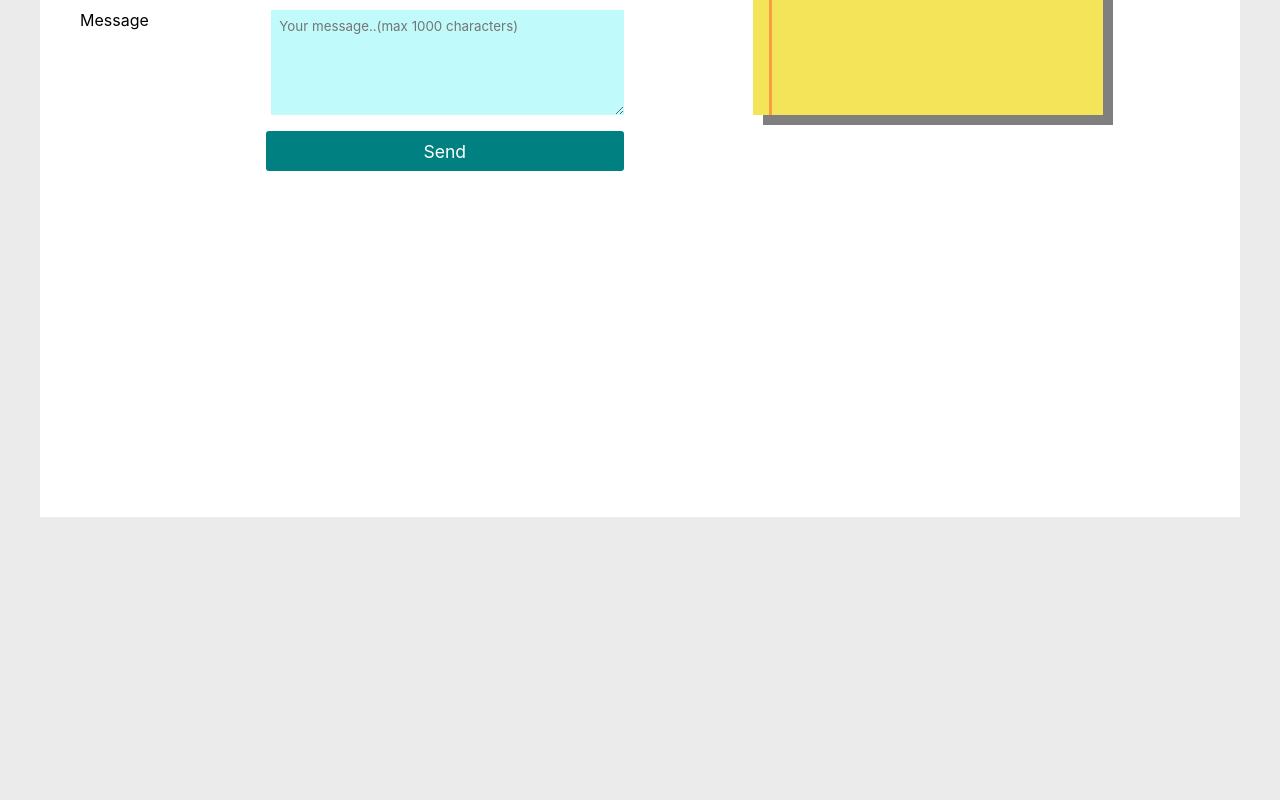
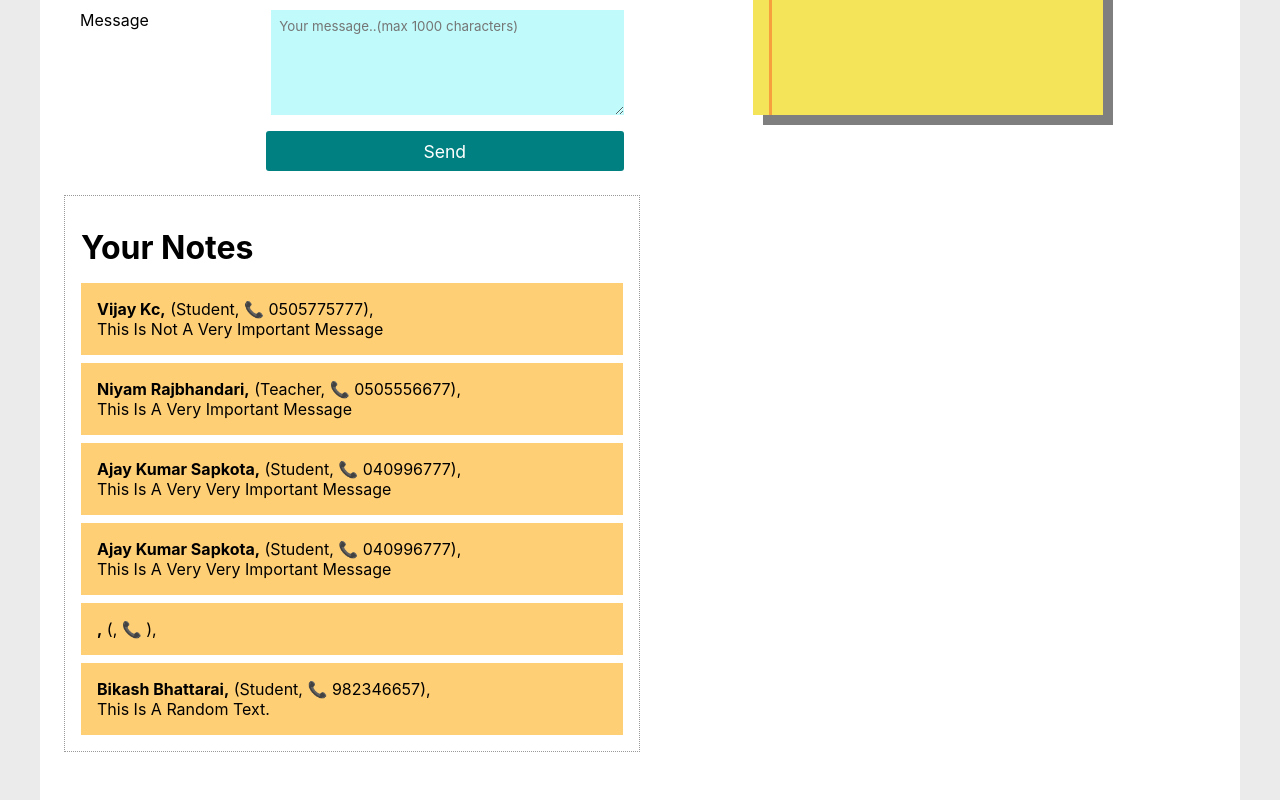
Before and after one commit to kcvijay/react_form, a React (Create React App) app: page / in a window 1280 px wide. Shown: the part 283-1083 px from the top of the page. Before the commit the page ends 800 px from the top, so only its background shows below. Built offline with nearby package versions, Linux system fonts and the light colour scheme; data requests are answered from the project's data file.

Commit message:
Code refactored per functional app and added axios get and post

```diff
--- /dev/null
+++ b/db.json
@@ -0,0 +1,52 @@
+{
+  "notes": [
+    {
+      "id": 1,
+      "firstname": "vijay",
+      "lastname": "kc",
+      "phone": "0505775777",
+      "role": "student",
+      "message": "This is not a very important message"
+    },
+    {
+      "id": 2,
+      "firstname": "niyam",
+      "lastname": "rajbhandari",
+      "phone": "0505556677",
+      "role": "teacher",
+      "message": "This is a very important message"
+    },
+    {
+      "id": 3,
+      "firstname": "ajay Kumar",
+      "lastname": "sapkota",
+      "phone": "040996777",
+      "role": "student",
+      "message": "This is a very very important message"
+    },
+    {
+      "id": 4,
+      "firstname": "ajay Kumar",
+      "lastname": "sapkota",
+      "phone": "040996777",
+      "role": "student",
+      "message": "This is a very very important message"
+    },
+    {
+      "firstname": "",
+      "lastname": "",
+      "phone": "",
+      "role": "",
+      "message": "",
+      "id": 5
+    },
+    {
+      "firstname": "Bikash",
+      "lastname": "Bhattarai",
+      "phone": "982346657",
+      "role": "Student",
+      "message": "This is a random text.",
+      "id": 6
+    }
+  ]
+}
--- a/package.json
+++ b/package.json
@@ -15,7 +15,8 @@
     "start": "react-scripts start",
     "build": "react-scripts build",
     "test": "react-scripts test",
-    "eject": "react-scripts eject"
+    "eject": "react-scripts eject",
+    "server": "json-server -p3001 --watch db.json"
   },
   "eslintConfig": {
     "extends": [
@@ -34,5 +35,8 @@
       "last 1 firefox version",
       "last 1 safari version"
     ]
+  },
+  "devDependencies": {
+    "json-server": "^0.17.1"
   }
 }
--- a/src/App.css
+++ b/src/App.css
@@ -1,6 +1,6 @@
 .app {
   width: 1200px;
-  height: 100vh;
+  min-height: 100vh;
   margin: 0 auto;
   background-color: #fff;
   padding: 1.5rem;
--- a/src/App.js
+++ b/src/App.js
@@ -1,64 +1,65 @@
-import React, { Component } from "react";
+import React, { useState, useEffect } from "react";
+import axios from "axios";
+
 import Form from "./Form";
 import ShowForm from "./ShowForm";
 import Modal from "./Modal";
+import NotesList from "./NotesList";
+
 import "./App.css";
 
-class App extends Component {
-  state = {
-    note: {
+const App = () => {
+  const [contact, setContact] = useState({
     firstname: "",
     lastname: "",
     phone: "",
     role: "",
     message: "",
-    },
-    show: false,
+  });
+
+  const [showModal, setShowModal] = useState(false); // Default modal opening state is false.
+
+  const changeHandler = (e) => {
+    setContact({ ...contact, [e.target.name]: e.target.value }); //Opening a 'contact' as whole and update with input data based on input section name
   };
 
-  changeHandler = (e) => {
+  //Opens modal with the input data.
+  const sendData = (e) => {
     e.preventDefault();
-    this.setState({
-      note: { ...this.state.note, [e.target.name]: e.target.value },
-    });
+    setShowModal(true);
   };
 
-  showModal = (e) => {
-    e.preventDefault();
-    this.setState({
-      show: !this.state.show,
-      // Making opposite state of what it was.
-    });
-  };
-
-  closeHandler = (e) => {
-    this.setState({
-      note: {
+  // Closes modal
+  const closeHandler = (e) => {
+    setShowModal(false);
+    setContact({
       firstname: "",
       lastname: "",
       phone: "",
       role: "",
       message: "",
-      },
-      show: !this.state.show,
     });
   };
 
-  render() {
+  const submitHandler = () => {
+    axios.post("http://localhost:3001/notes", { ...contact });
+    setShowModal(false);
+    closeHandler();
+  };
+
   return (
     <div className="app">
-        <Form
-          getValues={this.changeHandler}
-          showModal={this.showModal}
-          {...this.state.note}
+      <Form getValues={changeHandler} showModal={sendData} />
+      <ShowForm {...contact} />
+      {showModal && (
+        <Modal
+          {...contact}
+          close={closeHandler}
+          submitHandler={submitHandler}
         />
-        <ShowForm {...this.state.note} />
-        {this.state.show && (
-          <Modal {...this.state.note} close={this.closeHandler} />
       )}
+      <NotesList />
     </div>
   );
-  }
-}
-
+};
 export default App;
--- a/src/Form.jsx
+++ b/src/Form.jsx
@@ -1,7 +1,14 @@
 import React from "react";
 import "./Form.css";
 
-const Form = (props) => {
+const Form = ({
+  getValues,
+  firstname,
+  lastname,
+  phone,
+  message,
+  showModal,
+}) => {
   return (
     <section className="form">
       <h2>Please enter your details.</h2>
@@ -13,9 +20,10 @@ const Form = (props) => {
           <input
             type="text"
             name="firstname"
+            id="firstname"
             placeholder="For ex. John"
-            onChange={props.getValues}
-            value={props.firstname}
+            onChange={getValues}
+            value={firstname}
             required
           />
         </div>
@@ -26,9 +34,10 @@ const Form = (props) => {
           <input
             type="text"
             name="lastname"
+            id="lastname"
             placeholder="For ex. Doe"
-            onChange={props.getValues}
-            value={props.lastname}
+            onChange={getValues}
+            value={lastname}
             required
           />
         </div>
@@ -39,9 +48,10 @@ const Form = (props) => {
           <input
             type="tel"
             name="phone"
+            id="phone"
             placeholder="For ex. 040-123-4560"
-            onChange={props.getValues}
-            value={props.phone}
+            onChange={getValues}
+            value={phone}
             required
           />
         </div>
@@ -53,7 +63,7 @@ const Form = (props) => {
             name="role"
             id="role"
             defaultValue="choice"
-            onChange={props.getValues}
+            onChange={getValues}
           >
             <option value="choice" disabled>
               Pick a role..
@@ -72,14 +82,14 @@ const Form = (props) => {
             id="message"
             max="1000"
             placeholder="Your message..(max 1000 characters)"
-            onChange={props.getValues}
-            value={props.message}
+            onChange={getValues}
+            value={message}
             required
           ></textarea>
         </div>
         <div>
           <label></label>
-          <button className="primary-btn" onClick={props.showModal}>
+          <button className="primary-btn" onClick={showModal}>
             Send
           </button>
         </div>
--- a/src/Modal.jsx
+++ b/src/Modal.jsx
@@ -1,32 +1,40 @@
 import React from "react";
 import "./Modal.css";
 
-const Modal = (props) => {
+const Modal = ({
+  firstname,
+  lastname,
+  phone,
+  role,
+  message,
+  close,
+  submitHandler,
+}) => {
   return (
     <section className="overlay">
       <div className="modal">
         <p>
-          First Name: <span>{props.firstname}</span>
+          First Name: <span>{firstname}</span>
         </p>
         <p>
-          Last Name: <span>{props.lastname}</span>
+          Last Name: <span>{lastname}</span>
         </p>
         <p>
-          Phone No.: <span>{props.phone}</span>
+          Phone No.: <span>{phone}</span>
         </p>
         <p>
-          Role: <span>{props.role}</span>
+          Role: <span>{role}</span>
         </p>
         <p>
-          Message: <span>{props.message}</span>
+          Message: <span>{message}</span>
         </p>
 
         <h4>Would you like to send this detail?</h4>
         <div>
-          <button className="primary-btn" onClick={props.close}>
+          <button className="primary-btn" onClick={submitHandler}>
             Yes, I would like to send.
           </button>
-          <button className="secondary-btn" onClick={props.close}>
+          <button className="secondary-btn" onClick={close}>
             No, I wouldn't like to send.
           </button>
         </div>
--- /dev/null
+++ b/src/NotesList.css
@@ -0,0 +1,20 @@
+.notes {
+  margin: 1.5rem 0;
+  border: 1px dotted #999;
+  padding: 1rem;
+}
+
+.notes-header {
+  margin: 1rem 0;
+}
+
+ul li {
+  list-style-type: none;
+  padding: 1rem;
+  text-transform: capitalize;
+  background-color: rgb(255, 207, 118);
+}
+
+ul li:not(:last-child) {
+  margin-bottom: 0.5rem;
+}
--- /dev/null
+++ b/src/NotesList.jsx
@@ -0,0 +1,34 @@
+import React, { useEffect, useState } from "react";
+import axios from "axios";
+
+import "./NotesList.css";
+
+const NotesList = () => {
+  const [data, setData] = useState([]);
+
+  useEffect(() => {
+    axios.get("http://localhost:3001/notes").then((res) => {
+      setData(res.data);
+    });
+  }, []);
+  return (
+    <div className="notes">
+      <h1 className="notes-header">Your Notes</h1>
+      <ul>
+        {data.map((note) => {
+          return (
+            <li key={note.id}>
+              <b>
+                {note.firstname} {note.lastname},
+              </b>{" "}
+              ({note.role}, &#128222; {note.phone}), <br></br>
+              {note.message}
+            </li>
+          );
+        })}
+      </ul>
+    </div>
+  );
+};
+
+export default NotesList;
--- a/src/ShowForm.jsx
+++ b/src/ShowForm.jsx
@@ -1,23 +1,23 @@
 import React from "react";
 import "./ShowForm.css";
 
-const ShowForm = (props) => {
+const ShowForm = ({ firstname, lastname, phone, role, message }) => {
   return (
     <div className="show-form">
       <p>
-        First Name: <span>{props.firstname}</span>
+        First Name: <span>{firstname}</span>
       </p>
       <p>
-        Last Name: <span>{props.lastname}</span>
+        Last Name: <span>{lastname}</span>
       </p>
       <p>
-        Phone No.: <span>{props.phone}</span>
+        Phone No.: <span>{phone}</span>
       </p>
       <p>
-        Role: <span>{props.role}</span>
+        Role: <span>{role}</span>
       </p>
       <p>
-        Message: <span>{props.message}</span>
+        Message: <span>{message}</span>
       </p>
     </div>
   );
```
Also changed, not shown: public/manifest.json, 2 other files (tests, documents, lock files or other folders). Lines whose indentation alone changed are shown as unchanged.
